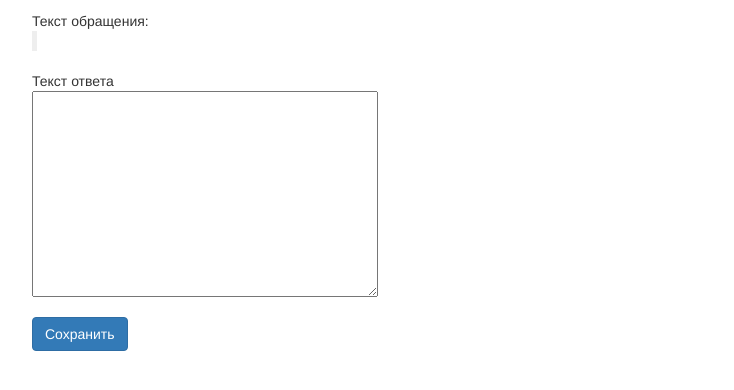
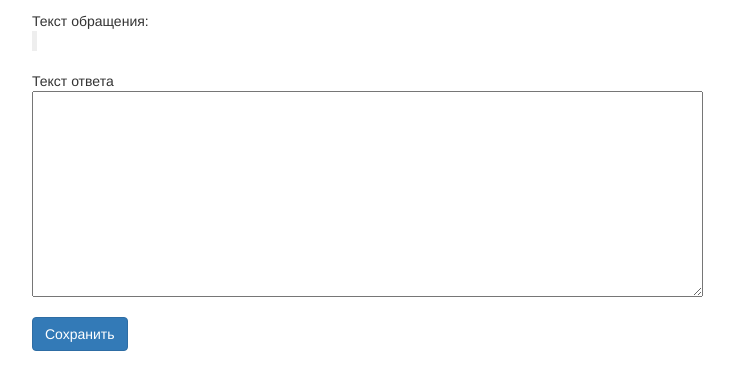
Before and after one commit to lees/support-testmail, a Django app: template templates/issue.html in a window 1280 px wide. Shown: the part 172-562 px from the top of the page, without its empty margins (38-772 px from the left). Run offline with Django 3.2, Linux system fonts and the light colour scheme; the template is opened without the code that fills it: values that come from a table or form of the project are taken from there, others are empty; the visitor is signed in with stand-in values (Sample User, id 1); parts of the project's set-up code (start-up, migrations or seed data) failed here and were passed over; some libraries are stand-ins or nearby versions.

Commit message:
Потянул формы

```diff
--- a/support/forms.py
+++ b/support/forms.py
@@ -14,8 +14,13 @@
             max_length=100,
             required=False)
     author = forms.IntegerField(widget=forms.HiddenInput, required=False)
-    subject = forms.CharField(label='Тема', max_length=255)
-    text = forms.CharField(label="Текст", widget=forms.Textarea)
+    subject = forms.CharField(
+                label='Тема',
+                max_length=255,
+                widget=forms.TextInput(attrs={'size': 80}))
+    text = forms.CharField(
+            label="Текст",
+            widget=forms.Textarea(attrs={'cols': 80}))
 
     def clean_author(self):
         author = self.cleaned_data.get("author", None)
@@ -48,7 +53,7 @@
     solved_by = forms.IntegerField(widget=forms.HiddenInput)
     response_text = forms.CharField(
             label='Текст ответа',
-            widget=forms.Textarea)
+            widget=forms.Textarea(attrs = {'cols':80}))
 
     def clean_solved_by(self):
         solved_by = self.cleaned_data.get("solved_by", None)
--- a/templates/issue.html
+++ b/templates/issue.html
@@ -23,11 +23,10 @@
     <form class="form-horizontal" method="post" action="{% url 'response-issue' %}">
       {% csrf_token %}
       Текст ответа
-      {% for field in form %}
-          <div class="control-group">
-            <div class="controls">{{ field }}</div>
-          </div>
-      {% endfor %}
+      <div class="controls">
+        {{form.response_text}}
+      </div>
+
       <br />
       <div class="form-actions">
         <button type="submit" class="btn btn-primary">
```
